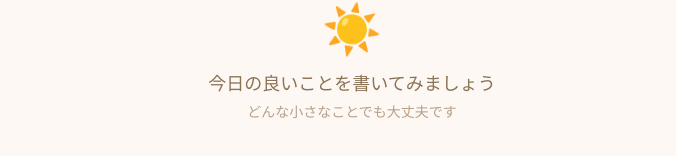
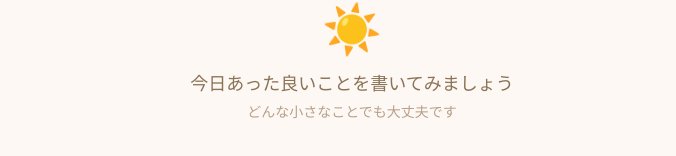
Before and after one commit to nova17x/gooddays, a Next.js app: page / in a window 1280 px wide. Shown: the part 278-434 px from the top of the page, without its empty margins (288-964 px from the left). Built offline with nearby package versions, Linux system fonts and the light colour scheme; a web font is replaced by a local one.

Commit message:
fix: EmptyStateの文言を修正（今日あった良いことを書いてみましょう）

```diff
--- a/src/components/EmptyState.tsx
+++ b/src/components/EmptyState.tsx
@@ -7,7 +7,7 @@ export default function EmptyState() {
         </span>
       </div>
       <p className="text-text-muted text-lg">
-        今日の良いことを書いてみましょう
+        今日あった良いことを書いてみましょう
       </p>
       <p className="text-text-light text-sm mt-1">
         どんな小さなことでも大丈夫です
```
